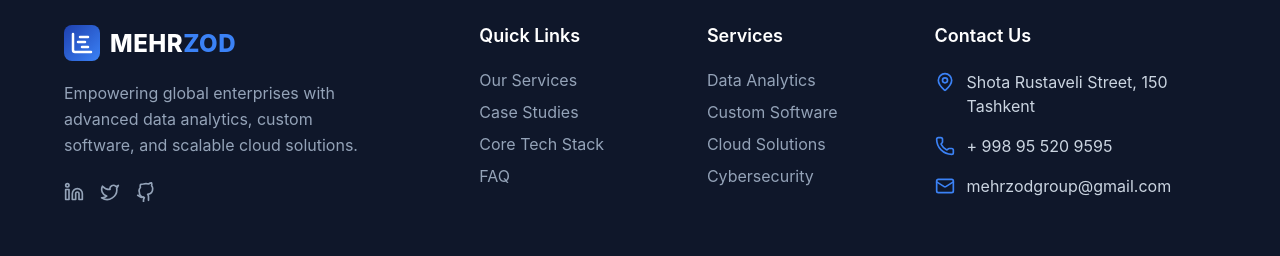
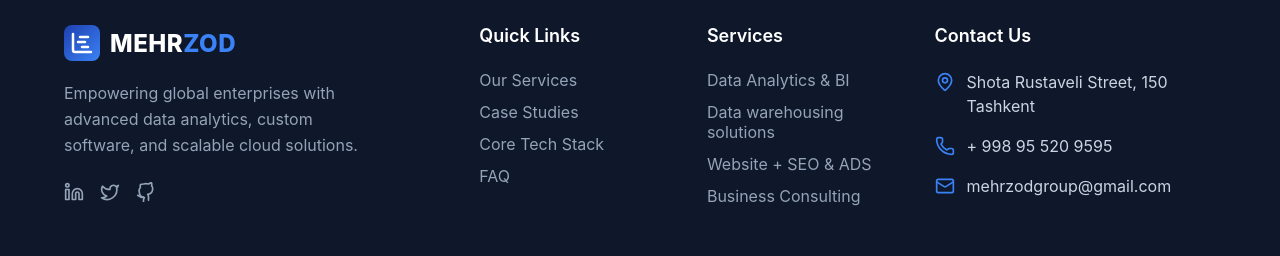
Before and after one commit to kamalovicdev-sys/innowise-clone, a React (Vite) app: page / in a window 1280 px wide. Shown: the part 6957-7213 px from the top of the page. Built offline with nearby package versions, Linux system fonts and the light colour scheme.

Commit message:
edit new

```diff
--- a/src/App.jsx
+++ b/src/App.jsx
@@ -9,8 +9,6 @@ function App() {
   return (
     <Router>
       <Navbar />
-
-      {/* Asosiy kontent qismi. Sahifalar shu yerda o'zgaradi */}
       <main style={{ minHeight: 'calc(100vh - 400px)' }}>
         <Routes>
           <Route path="/" element={<Home />} />
--- a/src/components/layout/Footer/Footer.jsx
+++ b/src/components/layout/Footer/Footer.jsx
@@ -1,4 +1,3 @@
-// src/components/layout/Footer/Footer.jsx
 import React from 'react';
 import styles from './Footer.module.css';
 // DIQQAT: Github, Twitter va Linkedin importdan olib tashlandi
@@ -64,10 +63,10 @@ const Footer = () => {
           <div>
             <h3 className={styles.title}>Services</h3>
             <ul className={styles.list}>
-              <li><a href="#services">Data Analytics</a></li>
-              <li><a href="#services">Custom Software</a></li>
-              <li><a href="#services">Cloud Solutions</a></li>
-              <li><a href="#services">Cybersecurity</a></li>
+              <li><a href="#services">Data Analytics & BI</a></li>
+              <li><a href="#services">Data warehousing solutions</a></li>
+              <li><a href="#services">Website + SEO & ADS</a></li>
+              <li><a href="#services">Business Consulting</a></li>
             </ul>
           </div>
 
--- a/src/components/layout/Footer/Footer.module.css
+++ b/src/components/layout/Footer/Footer.module.css
@@ -1,5 +1,3 @@
-/* src/components/layout/Footer/Footer.module.css */
-
 .footer {
   background-color: #0f172a; /* To'q ko'k fon */
   color: #94a3b8;
--- a/src/components/layout/Navbar/Navbar.jsx
+++ b/src/components/layout/Navbar/Navbar.jsx
@@ -1,4 +1,3 @@
-// src/components/layout/Navbar/Navbar.jsx
 import React, { useState, useEffect } from 'react';
 import styles from './Navbar.module.css';
 import { ChartGantt } from 'lucide-react';
--- a/src/components/layout/Navbar/Navbar.module.css
+++ b/src/components/layout/Navbar/Navbar.module.css
@@ -1,5 +1,3 @@
-/* src/components/layout/Navbar/Navbar.module.css */
-
 /* --- Asosiy Navbar o'rami --- */
 .header {
   position: fixed;
--- a/src/components/sections/Contact/Contact.jsx
+++ b/src/components/sections/Contact/Contact.jsx
@@ -1,4 +1,3 @@
-// src/components/sections/Contact/Contact.jsx
 import React, { useState, useRef } from 'react';
 import styles from './Contact.module.css';
 import { Check } from 'lucide-react';
--- a/src/components/sections/Contact/Contact.module.css
+++ b/src/components/sections/Contact/Contact.module.css
@@ -1,5 +1,3 @@
-/* src/components/sections/Contact/Contact.module.css */
-
 .contactSection {
   padding: 100px 0;
   background-color: #f1f5f9;
--- a/src/components/sections/Portfolio/Portfolio.jsx
+++ b/src/components/sections/Portfolio/Portfolio.jsx
@@ -1,4 +1,3 @@
-// src/components/sections/Portfolio/Portfolio.jsx
 import React, { useState } from 'react';
 import styles from './Portfolio.module.css';
 import { ArrowLeft, ArrowRight } from 'lucide-react';
--- a/src/components/sections/Portfolio/Portfolio.module.css
+++ b/src/components/sections/Portfolio/Portfolio.module.css
@@ -1,5 +1,3 @@
-/* src/components/sections/Portfolio/Portfolio.module.css */
-
 .portfolioSection {
   padding: 100px 0;
   background-color: #ffffff;
--- a/src/components/ui/ContactModal/ContactModal.jsx
+++ b/src/components/ui/ContactModal/ContactModal.jsx
@@ -1,4 +1,3 @@
-// src/components/ui/ContactModal/ContactModal.jsx
 import React, { useState, useEffect, useRef } from 'react';
 import styles from './ContactModal.module.css';
 import { X, Check } from 'lucide-react';
--- a/src/components/ui/ContactModal/ContactModal.module.css
+++ b/src/components/ui/ContactModal/ContactModal.module.css
@@ -1,5 +1,3 @@
-/* src/components/ui/ContactModal/ContactModal.module.css */
-
 .overlay {
   position: fixed;
   top: 0;
```
